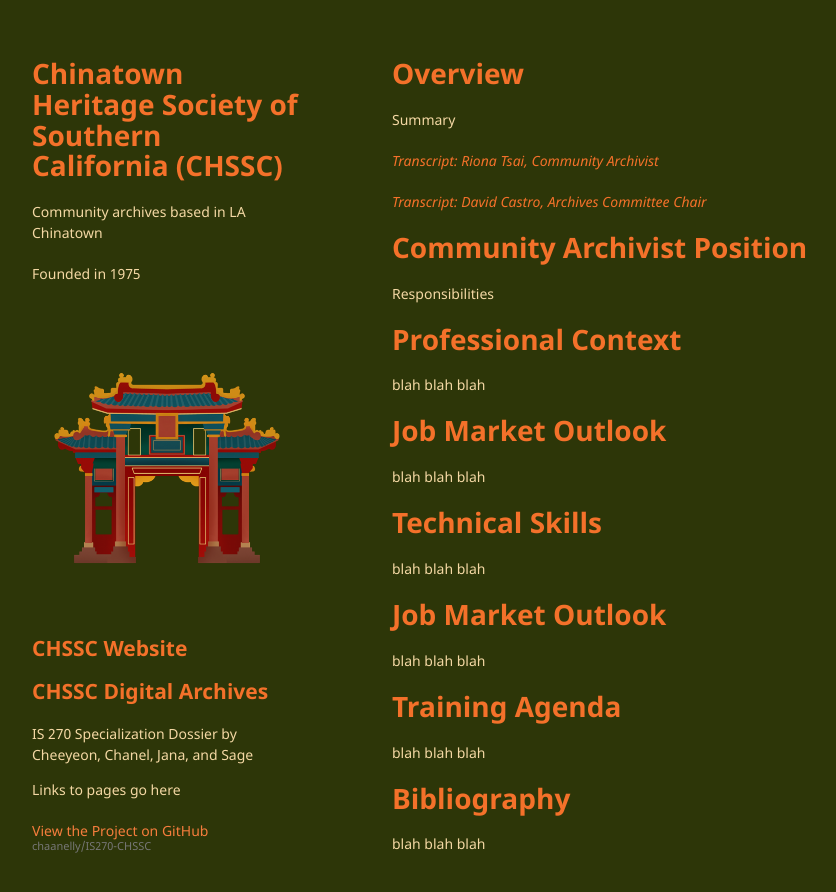
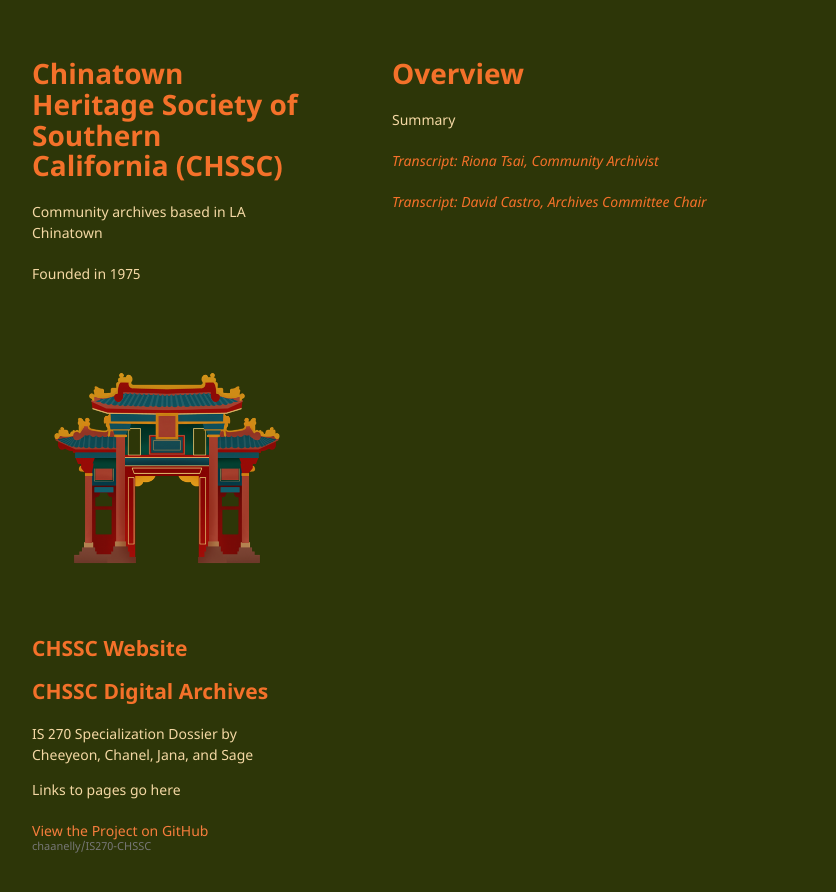
Before and after one commit to chaanelly/IS270-CHSSC, a Jekyll site: the page built from index.md, in a window 1280 px wide and 924 px high. Shown: the top 892 px of the window, without its empty margins (178-1014 px from the left). Built offline with Jekyll 4.4.1, drawn with Linux system fonts in a browser that asks for light colours; our own code applies the rules of GitHub Pages for plain Markdown files.

Commit message:
Update index.md

```diff
--- a/index.md
+++ b/index.md
@@ -5,38 +5,3 @@ Summary
 _[Transcript: Riona Tsai, Community Archivist](./riona-transcript.md)_
 
 _[Transcript: David Castro, Archives Committee Chair](./david-transcript.md)_
-
-
-# Community Archivist Position
-
-Responsibilities
-
-
-# Professional Context
-
-blah blah blah
-
-
-# Job Market Outlook
-
-blah blah blah
-
-
-# Technical Skills
-
-blah blah blah
-
-
-# Job Market Outlook
-
-blah blah blah
-
-
-# Training Agenda
-
-blah blah blah
-
-
-# Bibliography
-
-blah blah blah
```
